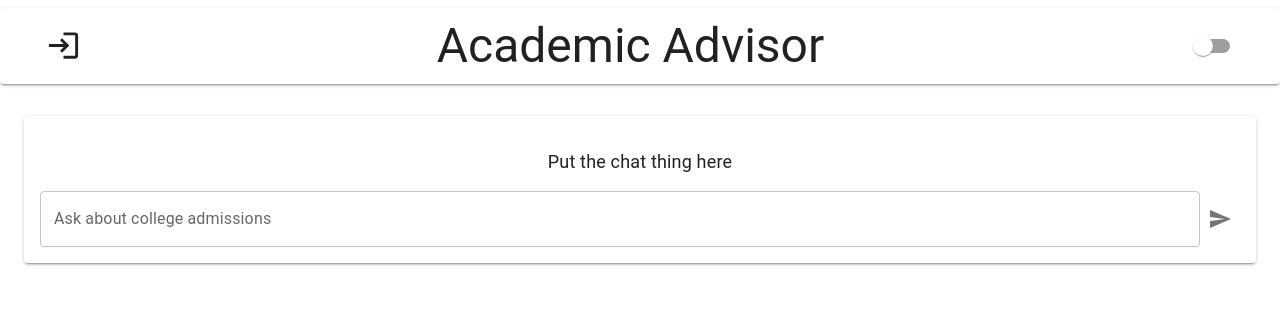
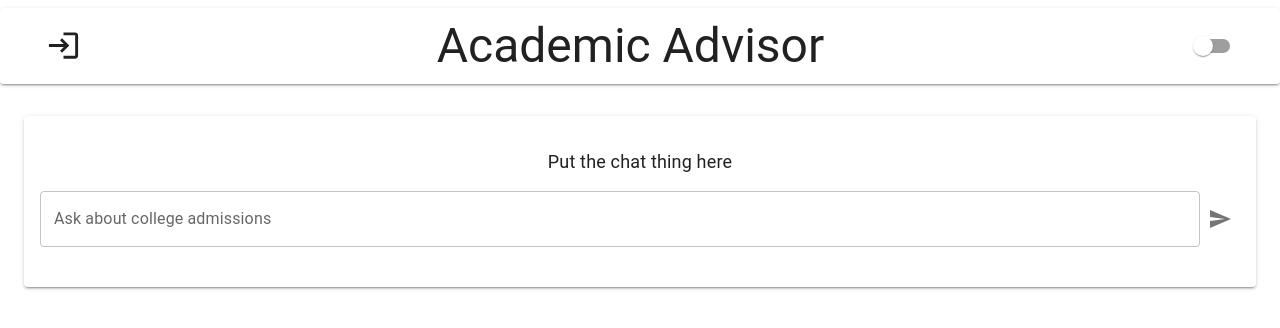
Before and after one commit to dotcomstar/academic-advisor, a React (Vite) app: page / in a window 1280 px wide. Shown: the top 328 px of the page. Built offline with nearby package versions, Linux system fonts and the light colour scheme.

Commit message:
Add more padding

```diff
--- a/src/pages/HomePage.tsx
+++ b/src/pages/HomePage.tsx
@@ -32,6 +32,7 @@ const HomePage = () => {
           sx={{
             py: 2,
             mx: 3,
+            pb: 5,
             width: customWidth,
           }}
         >
```
